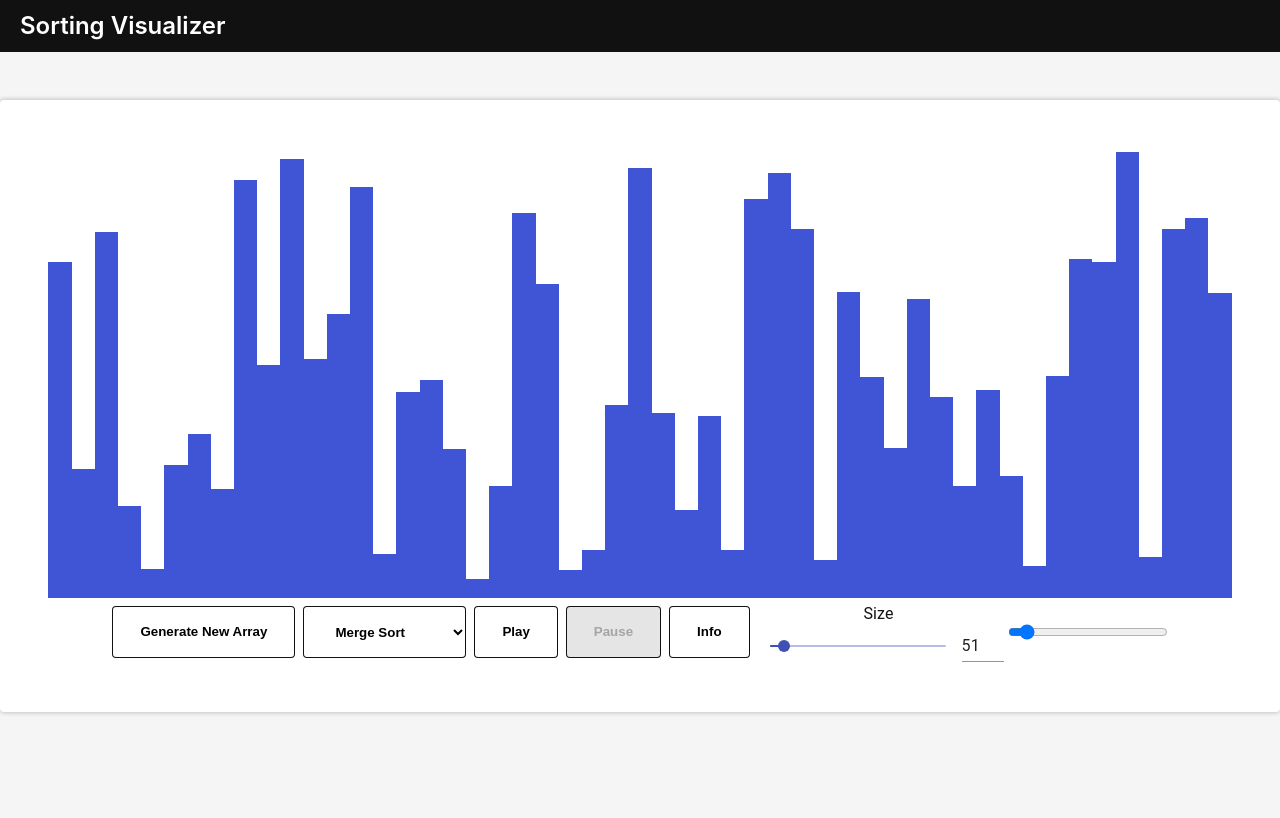
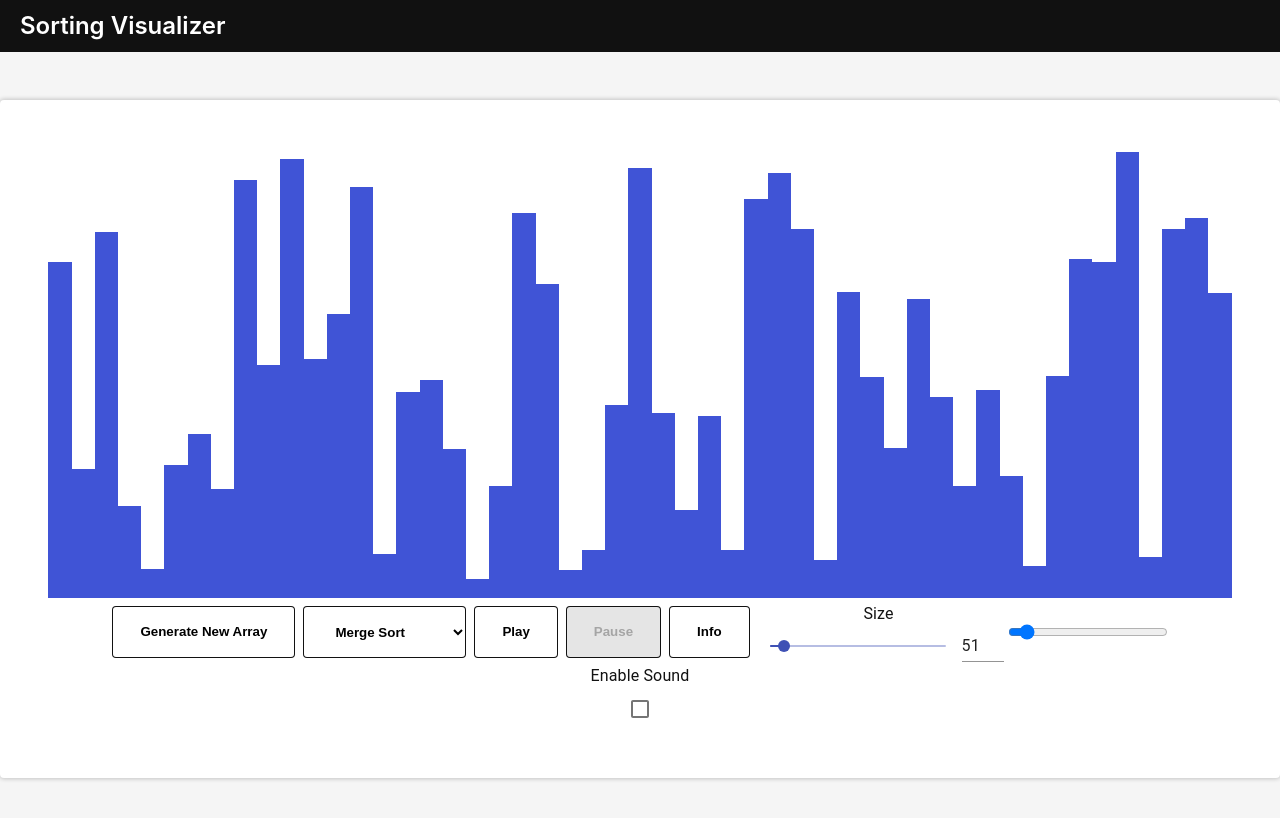
Before and after one commit to cameronmcginley/sorting-visualizer, a React (Create React App) app: page / in a window 1280 px wide. Shown: the top 818 px of the page. Built offline with nearby package versions, Linux system fonts and the light colour scheme.

Commit message:
Added sound

```diff
--- a/src/SortingVisualizer/SortingVisualizer.jsx
+++ b/src/SortingVisualizer/SortingVisualizer.jsx
@@ -7,6 +7,8 @@ import Grid from '@material-ui/core/Grid';
 import Typography from '@material-ui/core/Typography';
 import Slider from '@material-ui/core/Slider';
 import Input from '@material-ui/core/Input';
+import { Checkbox } from '@material-ui/core';
+import FormControlLabel from '@material-ui/core/FormControlLabel';
 
 // This is the main color of the array bars.
 const PRIMARY_COLOR = '#4054d6';
@@ -42,6 +44,10 @@ let NUMBER_OF_ARRAY_BARS = sizeSlider.initVal;
 
 // Change this value for the speed of the animations.
 let ANIMATION_SPEED_MS = speedSlider.initVal;
+
+let audioCtx = new(window.AudioContext || window.webkitAudioContext)();
+
+let soundOn = false;
 
 export default class SortingVisualizer extends React.Component {
     constructor(props) {
@@ -120,6 +126,25 @@ export default class SortingVisualizer extends React.Component {
         }
     }
 
+    playSound(barHeight) {
+        var oscillator = audioCtx.createOscillator();
+        var gainNode = audioCtx.createGain();
+
+        oscillator.connect(gainNode);
+        gainNode.connect(audioCtx.destination);
+
+        gainNode.gain.value = 0.2;
+        oscillator.frequency.value = parseInt(barHeight, 10) * 1.2 + 200;
+        oscillator.type = 'square';
+
+        oscillator.start();
+
+        setTimeout(
+          function() {
+            oscillator.stop();
+          }, ANIMATION_SPEED_MS);
+      }
+
     mergeSort() {
         this.disableButtons();
         running = true;
@@ -144,6 +169,8 @@ export default class SortingVisualizer extends React.Component {
                 this.timeouts.push(setTimeout(() => {
                     barOneStyle.backgroundColor = color;
                     barTwoStyle.backgroundColor = color;
+
+                    if (soundOn) this.playSound(barOneStyle.height);
 
                     //console.log("AnimColorPlayed");
                 }, (i-pauseFrame) * ANIMATION_SPEED_MS));
@@ -311,9 +338,22 @@ export default class SortingVisualizer extends React.Component {
                     {/*<input className="lock size" type="range" min="10" max="500" defaultValue="250"></input>*/}
                     <InputSlider>InputSlider(sizeSlider.initVal, sizeSlider.minVal, sizeSlider.maxVal)</InputSlider>
 
-
                     {/* Animation speed */}
                     <input className="lock speed" type="range" min="1" max="50" defaultValue="5"></input>
+
+                    <FormControlLabel
+                        value="top"
+                        control={
+                            <Checkbox
+                                value="checkedA"
+                                inputProps={{ 'aria-label': 'Checkbox A' }}
+                                color={PRIMARY_COLOR}
+                                onChange={e => soundOn = !soundOn}
+                            />
+                        }
+                        label="Enable Sound"
+                        labelPlacement="top"
+                    />
                 </div>
             </div>
         );
```
